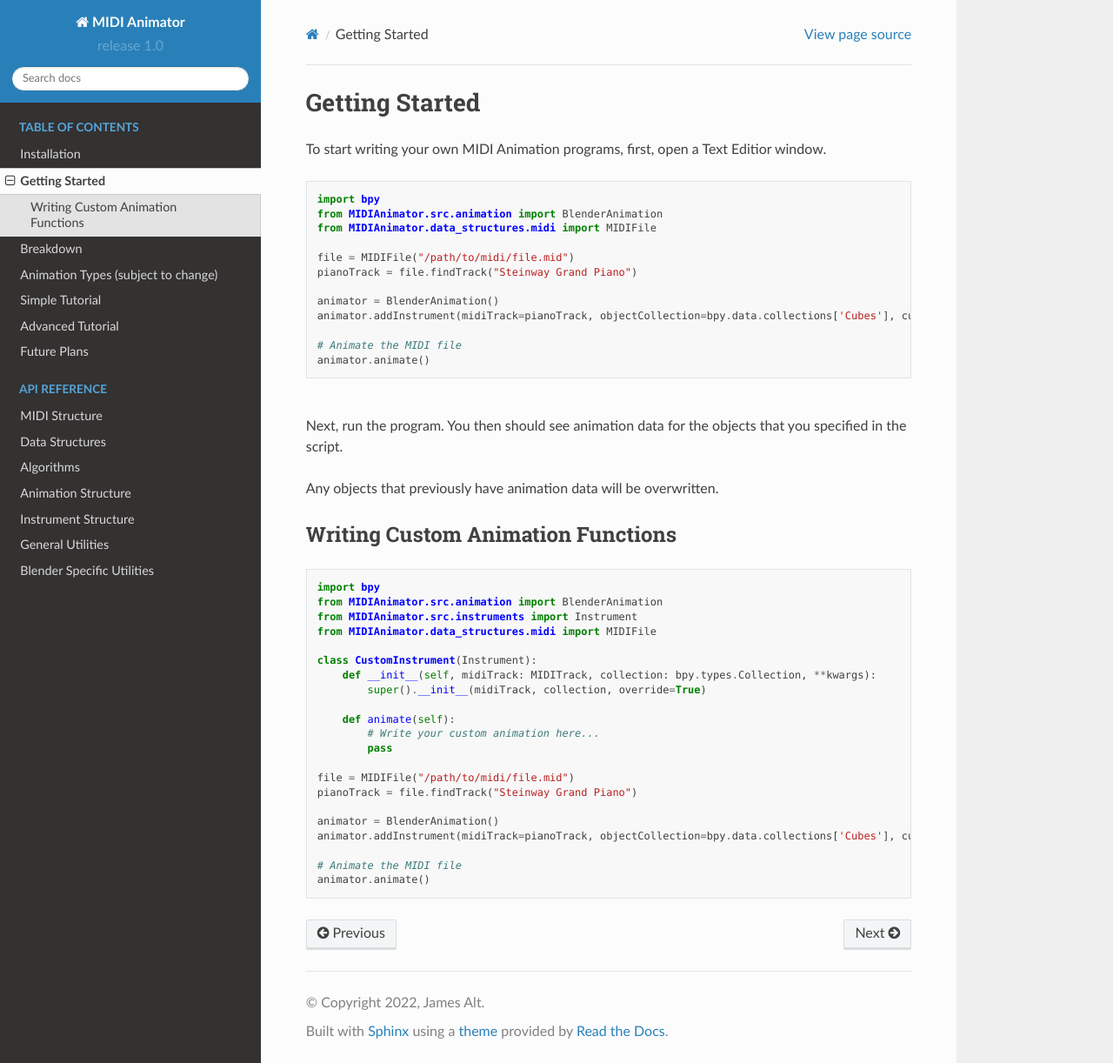
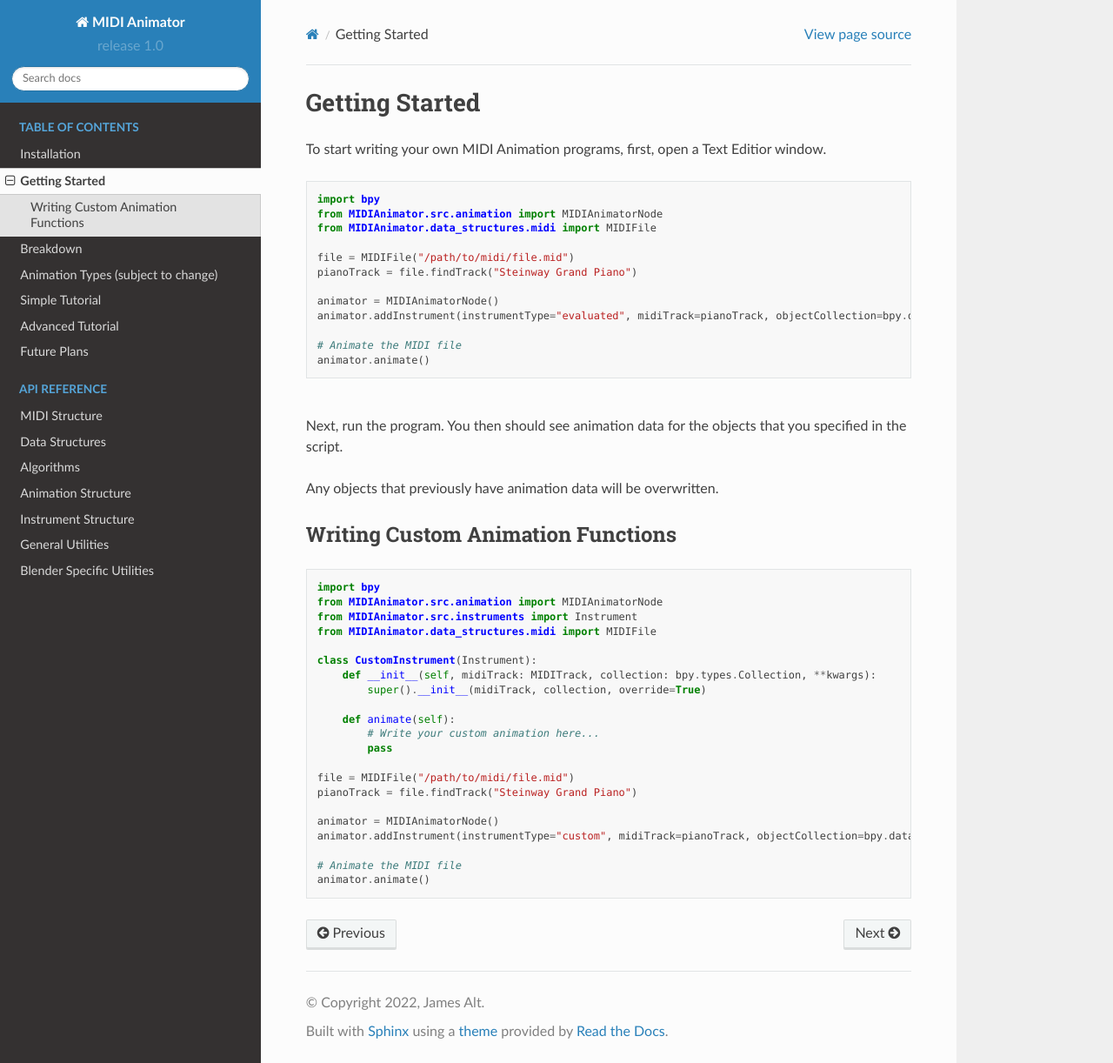
Before and after one commit to jamesa08/MIDIAnimatorDocs, a Sphinx documentation site: the page built from docs/source/general/getting_started.md, in a window 1280 px wide and 1222 px high. Shown: the whole window at 87% size. Built offline with Sphinx 7.4.7 and the Read the Docs theme 2.0.0, drawn with Linux system fonts in a browser that asks for light colours.

Commit message:
changes for beta3

````diff
--- a/docs/source/general/getting_started.md
+++ b/docs/source/general/getting_started.md
@@ -6,14 +6,14 @@ To start writing your own MIDI Animation programs, first, open a Text Editior wi
 
 ```python
 import bpy
-from MIDIAnimator.src.animation import BlenderAnimation
+from MIDIAnimator.src.animation import MIDIAnimatorNode
 from MIDIAnimator.data_structures.midi import MIDIFile
 
 file = MIDIFile("/path/to/midi/file.mid")
 pianoTrack = file.findTrack("Steinway Grand Piano")
 
-animator = BlenderAnimation()
-animator.addInstrument(midiTrack=pianoTrack, objectCollection=bpy.data.collections['Cubes'], custom=CustomInstrument)
+animator = MIDIAnimatorNode()
+animator.addInstrument(instrumentType="evaluated", midiTrack=pianoTrack, objectCollection=bpy.data.collections['Cubes'])
 
 # Animate the MIDI file
 animator.animate()
@@ -31,7 +31,7 @@ Any objects that previously have animation data will be overwritten.
 
 ```python
 import bpy
-from MIDIAnimator.src.animation import BlenderAnimation
+from MIDIAnimator.src.animation import MIDIAnimatorNode
 from MIDIAnimator.src.instruments import Instrument
 from MIDIAnimator.data_structures.midi import MIDIFile
 
@@ -46,8 +46,8 @@ class CustomInstrument(Instrument):
 file = MIDIFile("/path/to/midi/file.mid")
 pianoTrack = file.findTrack("Steinway Grand Piano")
 
-animator = BlenderAnimation()
-animator.addInstrument(midiTrack=pianoTrack, objectCollection=bpy.data.collections['Cubes'], custom=CustomInstrument)
+animator = MIDIAnimatorNode()
+animator.addInstrument(instrumentType="custom", midiTrack=pianoTrack, objectCollection=bpy.data.collections['Cubes'], custom=CustomInstrument)
 
 # Animate the MIDI file
 animator.animate()
````
Also changed, not shown: docs/source/index.md (+1 -0 lines).
